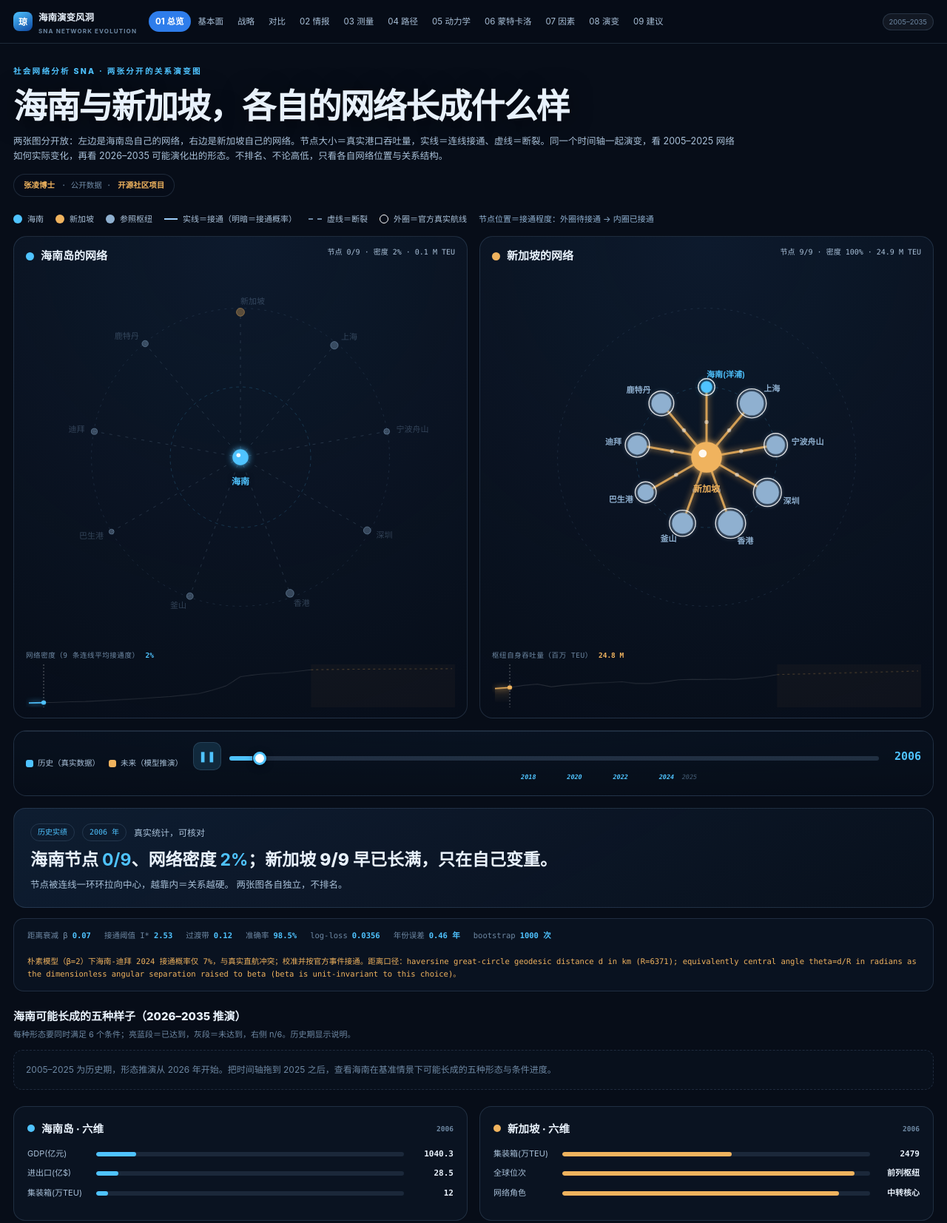
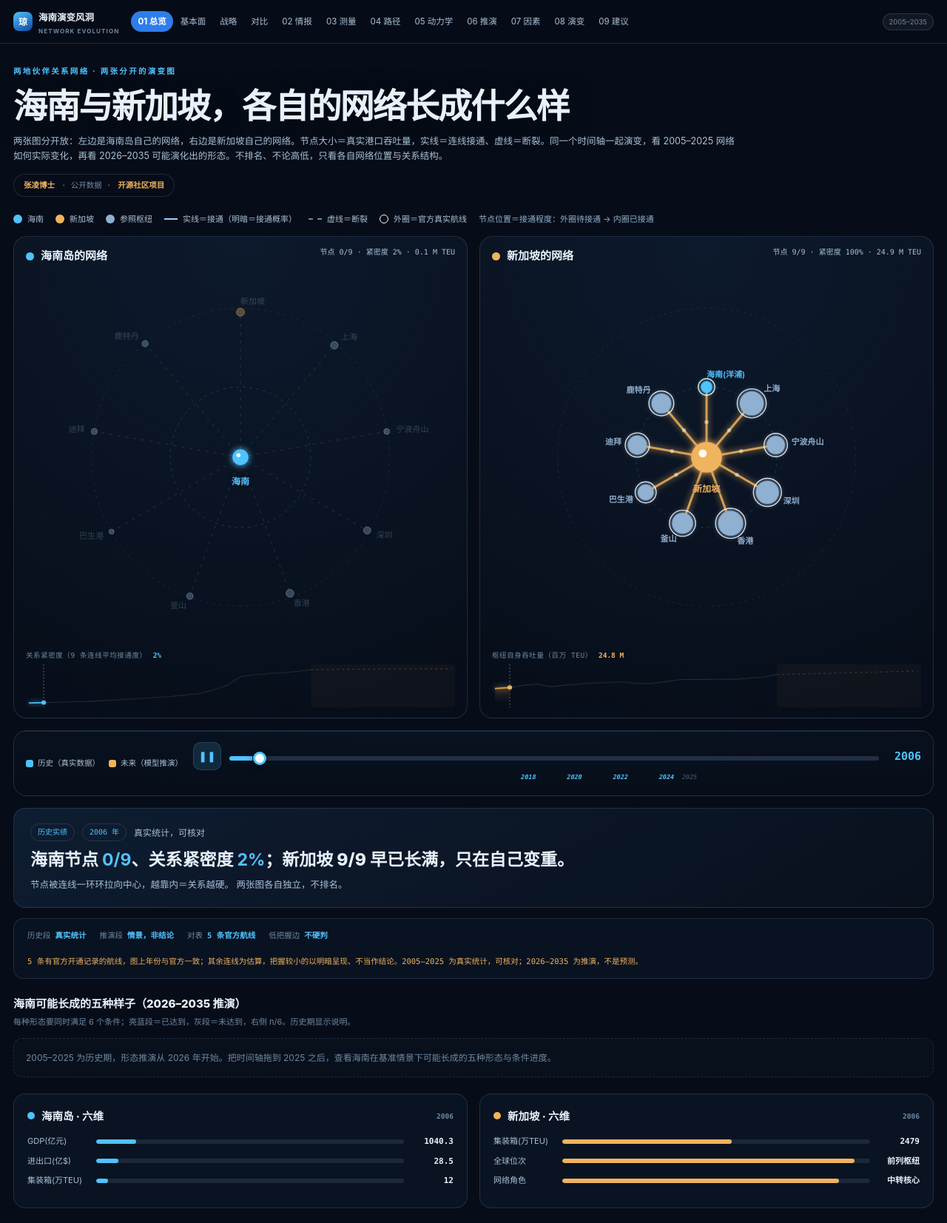
Before and after one commit to zhanglingshare/hainan-simulator, a plain HTML site: page index.html in a window 1280 px wide. Shown: the top 1653 px of the page at 74% size. Drawn offline with Linux system fonts and the light colour scheme; animation ran at ten frames a second.

Commit message:
首页清理：去掉方法名与参数标注，改为现象描述（关系紧密度、伙伴网络），可信度说明只讲口径与边界

```diff
--- a/index.html
+++ b/index.html
@@ -4,7 +4,7 @@
 <meta charset="utf-8">
 <meta name="viewport" content="width=device-width,initial-scale=1,viewport-fit=cover">
 <meta name="theme-color" content="#070D18">
-<title>海南 VS 新加坡 社会网络关系演变图（2005–2035）</title>
+<title>海南 VS 新加坡 两地关系演变图（2005–2035）</title>
 <style>
 :root{
   --bg:#070D18;--ink:#E8F1FB;--ink2:#A9C0D8;--ink3:#6E88A3;--ink4:#465E77;
@@ -159,18 +159,18 @@ body.narrow .spark canvas{height:50px}
 </head>
 <body>
 <header class="bar">
-  <div class="brand"><span class="mark">琼</span><span class="nm"><b>海南演变风洞</b><i>SNA NETWORK EVOLUTION</i></span></div>
+  <div class="brand"><span class="mark">琼</span><span class="nm"><b>海南演变风洞</b><i>NETWORK EVOLUTION</i></span></div>
   <nav class="nav">
     <a class="on" href="index.html">01 总览</a><a href="fundamentals.html">基本面</a><a href="strategy.html">战略</a><a href="benchmark.html">对比</a>
     <a href="intelligence.html">02 情报</a><a href="measurement.html">03 测量</a><a href="sem.html">04 路径</a>
-    <a href="dynamics.html">05 动力学</a><a href="montecarlo.html">06 蒙特卡洛</a><a href="factors.html">07 因素</a>
+    <a href="dynamics.html">05 动力学</a><a href="montecarlo.html">06 推演</a><a href="factors.html">07 因素</a>
     <a href="evolution.html">08 演变</a><a href="decision.html">09 建议</a>
   </nav>
   <span class="stamp">2005–2035</span>
 </header>
 
 <div class="wrap">
-  <div class="kick">社会网络分析 SNA · 两张分开的关系演变图</div>
+  <div class="kick">两地伙伴关系网络 · 两张分开的演变图</div>
   <h1>海南与新加坡，各自的网络长成什么样</h1>
   <p class="sub">两张图分开放：左边是海南岛自己的网络，右边是新加坡自己的网络。节点大小＝真实港口吞吐量，实线＝连线接通、虚线＝断裂。同一个时间轴一起演变，看 2005–2025 网络如何实际变化，再看 2026–2035 可能演化出的形态。不排名、不论高低，只看各自网络位置与关系结构。</p>
   <div class="credit"><b>张凌博士</b> · 公开数据 · <b>开源社区项目</b></div>
@@ -191,7 +191,7 @@ body.narrow .spark canvas{height:50px}
       <span class="nstat" id="hnStat"></span>
       <canvas id="hnNet"></canvas>
       <div class="spark">
-        <div class="spark-h">网络密度（9 条连线平均接通度）<b id="hnSparkV"></b></div>
+        <div class="spark-h">关系紧密度（9 条连线平均接通度）<b id="hnSparkV"></b></div>
         <canvas id="hnSpark"></canvas>
       </div>
     </div>
@@ -259,8 +259,8 @@ body.narrow .spark canvas{height:50px}
     <summary>数据与口径（点击展开）</summary>
     <div>
       两张图各自以本地为中心，节点大小＝各港口当年集装箱吞吐量（百万 TEU），核心节点含官方实测，参照节点部分年份为公开锚点线性插值。<br>
-      连线为<b>校准后的引力模型</b> I_ij＝sqrt(teu_i)·sqrt(teu_j)/d_ij^β（β 经真实航线标签校准为 <b>0.07</b>，距离为测地公里），再用 logistic 平滑输出 0–1 的接通概率（1000 次 bootstrap，固定种子）。<b>节点位置由接通概率决定</b>：未接通的伙伴漂在外圈暗小点，接通后被连线一环环拉向中心并随吞吐量成长——这就是网络生长的过程。有官方真实航线记录的 5 条边（新加坡/香港/深圳/巴生/迪拜）从真实开通年起概率强制为 1，并在节点加白色外圈；其余为模型估计，低置信度边（如鹿特丹）以明暗呈现、不硬判。新加坡作为成熟枢纽，其连线 2005 年起全部接通。<br>
-      2005–2025 为真实统计（海南 GDP/贸易来自中经数据与统计公报，新加坡 TEU 来自 data.gov.sg，香港来自 data.gov.hk）；2026–2035 为模型推演，六维门槛来自 ROLE_THRESHOLDS，默认多极区域化情景。本页为 2D Canvas 绘制，不杜撰。
+      连线依据两地贸易体量与地理距离估算，并用公开的真实航线记录做过比对校正：有官方开通记录的 5 条（新加坡/香港/深圳/巴生/迪拜）从真实开通年起显示，节点加白色外圈；其余为估算，把握较小的（如鹿特丹）以明暗呈现、不硬判。<b>节点位置由关系强度决定</b>：未接通的伙伴漂在外圈暗小点，接通后被连线一环环拉向中心并随吞吐量成长——这就是网络生长的过程。新加坡作为成熟枢纽，其连线 2005 年起全部接通。<br>
+      2005–2025 为真实统计（海南 GDP/贸易来自统计公报与公开数据库，新加坡与香港货运量来自当地公开数据）；2026–2035 为推演，默认多极区域化情景。不排名、不杜撰。
     </div>
   </details>
 </div>
@@ -275,7 +275,7 @@ body.narrow .spark canvas{height:50px}
   applyNarrow();
   var byId={};SNA.nodes.forEach(function(n){byId[n.id]=n;});
 
-  /* ---------- 连线：读取火山引擎校准后的接通概率 ---------- */
+  /* ---------- 连线 ---------- */
   function teuAt(id,t){t=Math.max(0,Math.min(30,t||0));var i=Math.floor(t),f=t-i;return byId[id].teu[i]+(byId[id].teu[Math.min(i+1,30)]-byId[id].teu[i])*f;}
   function probAt(ego,alter,t){var arr=SNA_EDGES.probs[ego][alter],i=Math.floor(t),f=t-i;
     if(i>=30)return arr[30];return arr[i]+(arr[i+1]-arr[i])*f;}
@@ -363,7 +363,7 @@ body.narrow .spark canvas{height:50px}
 
       var on=ring.filter(function(r){return probAt(ego,r.id,t)>=.5;}).length;
       var dens=ring.reduce(function(s,r){return s+probAt(ego,r.id,t);},0)/9;
-      document.getElementById(statId).textContent='节点 '+on+'/9 · 密度 '+(dens*100).toFixed(0)+'% · '+teuAt(ego,t).toFixed(1)+' M TEU';
+      document.getElementById(statId).textContent='节点 '+on+'/9 · 紧密度 '+(dens*100).toFixed(0)+'% · '+teuAt(ego,t).toFixed(1)+' M TEU';
     }
     resize();return {draw:draw,resize:resize};
   }
@@ -466,16 +466,14 @@ body.narrow .spark canvas{height:50px}
     2020:'洋浦突破 100 万标箱，海南多条连线接通；新加坡在疫情下保持韧性。',
     2025:'全岛封关，洋浦约 310 万标箱，海南中心节点明显变大，更多连线接通。'};
 
-  // 校准参数卡
-  (function(){var P=SNA_EDGES.params,f=P.fit,nb=P.naive_baseline,c=document.getElementById('calibCard');
-    c.innerHTML='<span class="grp"><em>距离衰减 β</em><b>'+P.beta+'</b></span>'+
-      '<span class="grp"><em>接通阈值 I*</em><b>'+P.threshold_Istar.toFixed(2)+'</b></span>'+
-      '<span class="grp"><em>过渡带</em><b>'+P.band_ln+'</b></span>'+
-      '<span class="grp"><em>准确率</em><b>'+(f.accuracy*100).toFixed(1)+'%</b></span>'+
-      '<span class="grp"><em>log-loss</em><b>'+f.logloss+'</b></span>'+
-      '<span class="grp"><em>年份误差</em><b>'+f.year_error_mean_abs+' 年</b></span>'+
-      '<span class="grp"><em>bootstrap</em><b>'+P.bootstrap_n+' 次</b></span>'+
-      '<span class="note">朴素模型（β=2）下海南-迪拜 2024 接通概率仅 '+(nb.hainan_dubai_2024_p*100).toFixed(0)+'%，与真实直航冲突；校准并按官方事件接通。距离口径：'+P.distance_metric+'。</span>';
+  // 可信度说明（只讲口径与边界，不展示参数）
+  (function(){
+    var c=document.getElementById('calibCard');
+    c.innerHTML='<span class="grp"><em>历史段</em><b>真实统计</b></span>'+
+      '<span class="grp"><em>推演段</em><b>情景，非结论</b></span>'+
+      '<span class="grp"><em>对表</em><b>5 条官方航线</b></span>'+
+      '<span class="grp"><em>低把握边</em><b>不硬判</b></span>'+
+      '<span class="note">5 条有官方开通记录的航线，图上年份与官方一致；其余连线为估算，把握较小的以明暗呈现、不当作结论。2005–2025 为真实统计，可核对；2026–2035 为推演，不是预测。</span>';
   })();
 
   function render(){
@@ -496,7 +494,7 @@ body.narrow .spark canvas{height:50px}
       var prevOn=SNA.nodes.filter(function(n){return n.id!=='hainan'&&probAt('hainan',n.id,cur-.5)>=.5;}).length;
       var delta=hnOn-prevOn;
       var dTxt=delta>0?('，这一年新增 <b>'+delta+'</b> 个节点被拉进网络'):(delta<0?('，有 <b>'+(-delta)+'</b> 条断开退到外圈'):'');
-      document.getElementById('roVerdict').innerHTML='海南节点 <b>'+hnOn+'/9</b>、网络密度 <b>'+dens+'%</b>'+dTxt+'；新加坡 9/9 早已长满，只在自己变重。';
+      document.getElementById('roVerdict').innerHTML='海南节点 <b>'+hnOn+'/9</b>、关系紧密度 <b>'+dens+'%</b>'+dTxt+'；新加坡 9/9 早已长满，只在自己变重。';
       document.getElementById('roSub').textContent=(MILE[year]||'节点被连线一环环拉向中心，越靠内＝关系越硬。')+' 两张图各自独立，不排名。';
       var gdp=SNA.egoReal.hnGDP[year],trade=SNA.egoReal.hnTrade[year],hnTeu=byId.hainan.teu[year-2005];
       barRows('hnBox',[{lab:'GDP(亿元)',pct:gdp==null?0:Math.min(100,gdp/80),val:gdp==null?'待公布':gdp.toFixed(1)},
@@ -510,7 +508,7 @@ body.narrow .spark canvas{height:50px}
       var hn6=LV_IDS.map(function(id){return HN_FL[id][fi];});
       var sg6=LV_IDS.map(function(id){return SG_REF[id][fi];});
       var best=evalForms(hn6);
-      document.getElementById('roVerdict').innerHTML='基准情景下，海南会收敛到 <b>「'+best.b.name+'」</b> 这一形态（六条件达 '+best.met+'/6），网络节点 '+hnOn+'/9、密度 '+dens+'%。';
+      document.getElementById('roVerdict').innerHTML='基准情景下，海南会收敛到 <b>「'+best.b.name+'」</b> 这一形态（六条件达 '+best.met+'/6），网络节点 '+hnOn+'/9、紧密度 '+dens+'%。';
       document.getElementById('roSub').textContent=(best.met===6?'六个条件全部达到，该形态成形。':'方向明确但条件没全达标——这正是它可能长成的样子，不是必然。')+' 低置信度边（如鹿特丹）以明暗呈现，不硬判。';
       barRows('hnBox',LV_IDS.map(function(id,i){var v=hn6[i];return {lab:DIM_CN[id],pct:Math.min(100,v),val:v.toFixed(1)};}),'#4FC3FF');
       barRows('sgBox',LV_IDS.map(function(id,i){var v=sg6[i];return {lab:DIM_CN[id],pct:Math.min(100,v),val:v.toFixed(1)};}),'#F0B35E');
```
